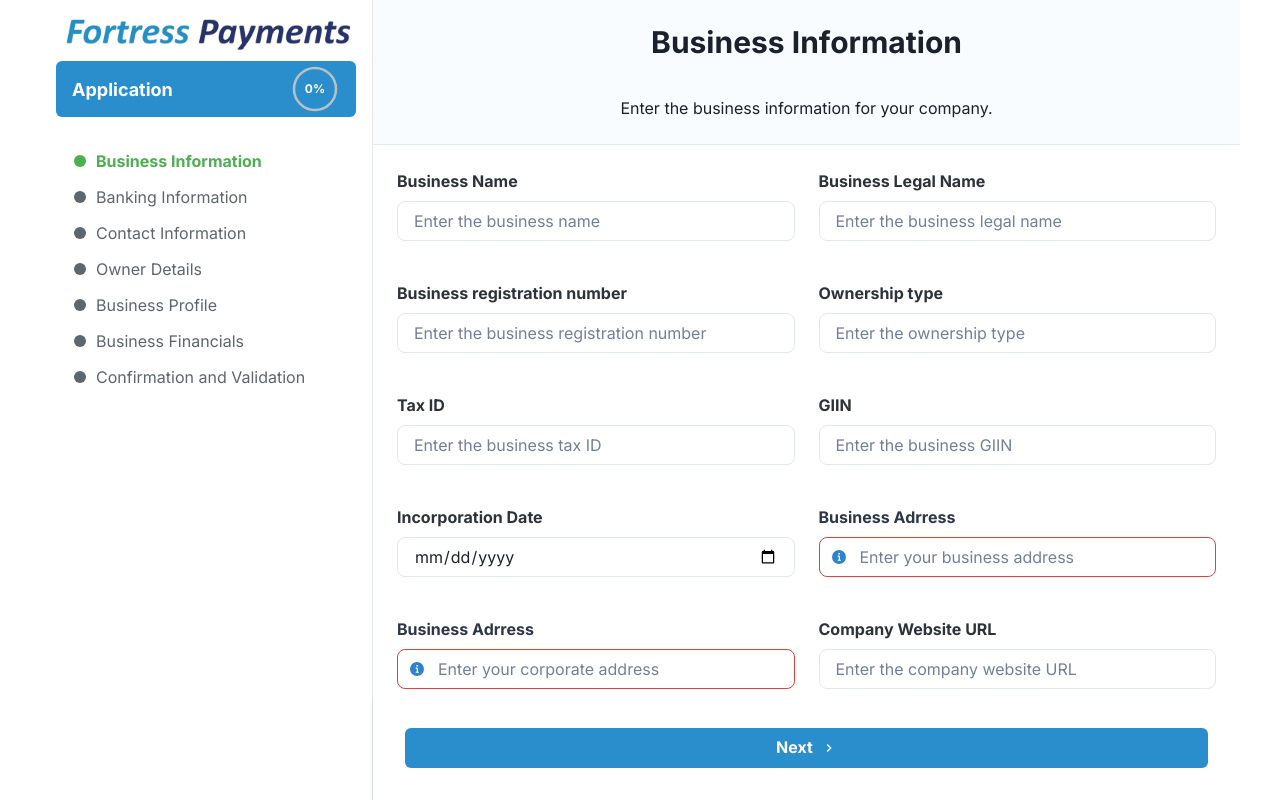
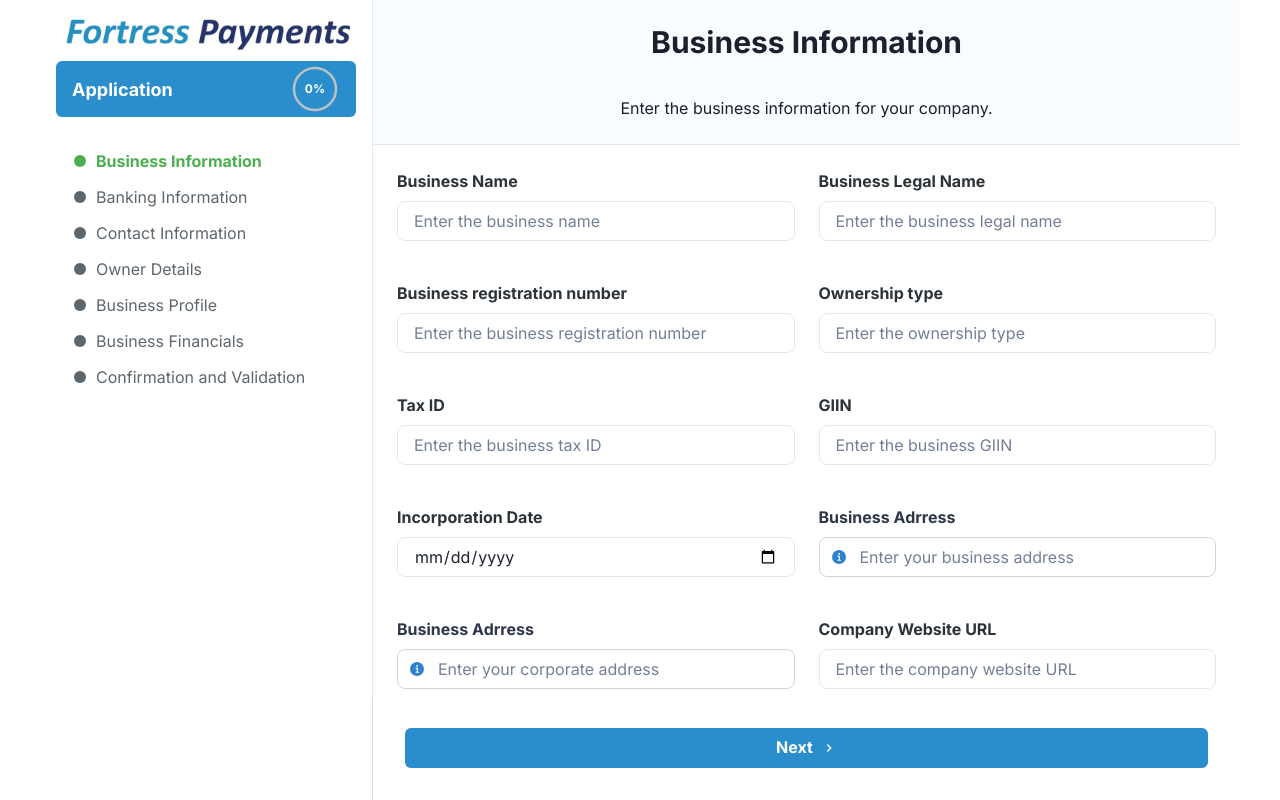
Before and after one commit to Elkinssm/forms-project, a React (Vite) app: page /forms in a window 1280 px wide. Built offline with nearby package versions, Linux system fonts and the light colour scheme.

Commit message:
feat: update AddressInput border color logic for improved visual feedback

```diff
--- a/src/components/FormComponents/AddressInput.tsx
+++ b/src/components/FormComponents/AddressInput.tsx
@@ -149,7 +149,8 @@ const AddressInput: React.FC<AddressInputProps> = ({
           id={name}
           type="text"
           placeholder={placeholder}
-          borderColor={isAddressValid ? "green.500" : "red.500"} // Cambia el color si es válido
+          borderColor={isAddressValid ? "green.500" : "gray.300"}
+          // borderColor={isAddressValid ? "green.500" : "red.500"} // Cambia el color si es válido
           {...register(`${name}.street`, {
             onChange: (e) => {
               setQuery(e.target.value);
```
